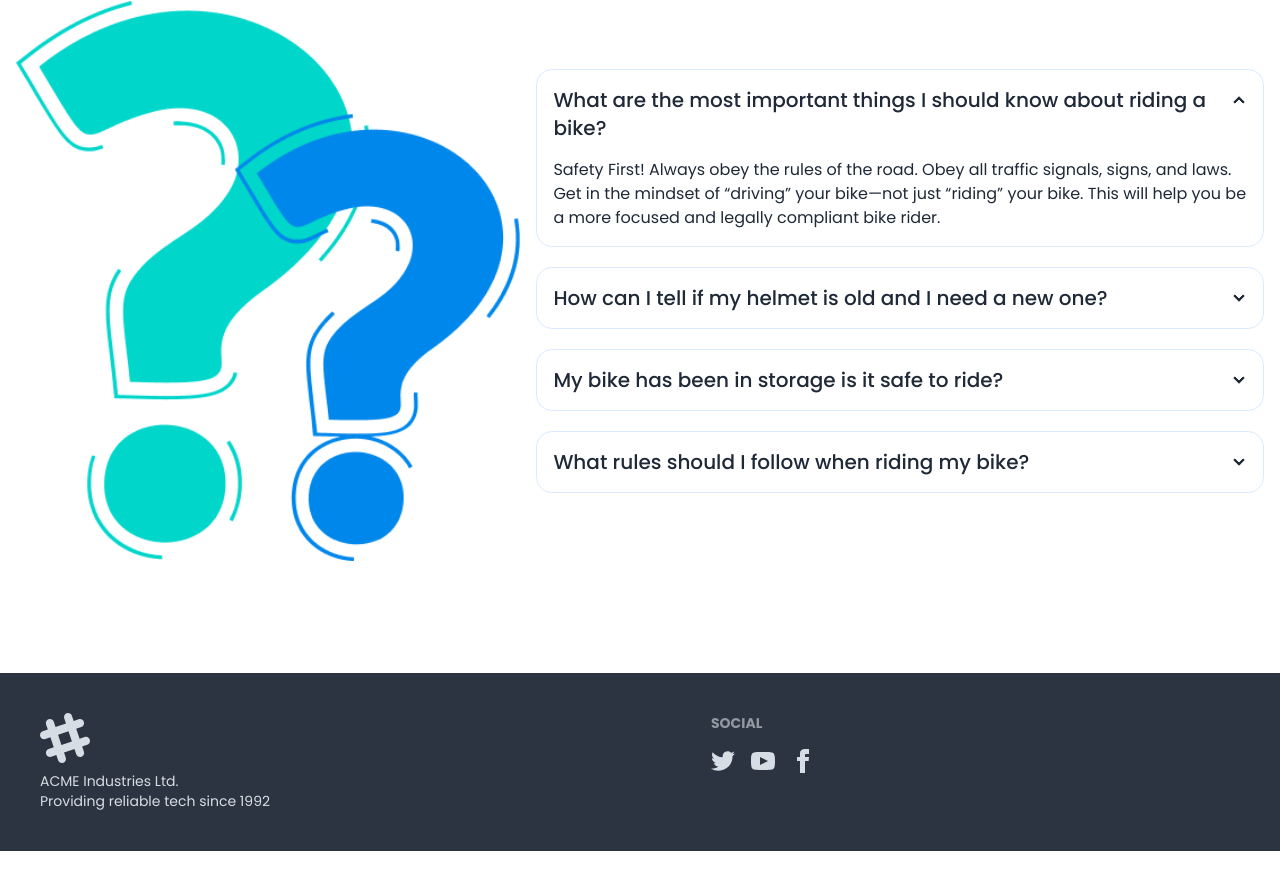
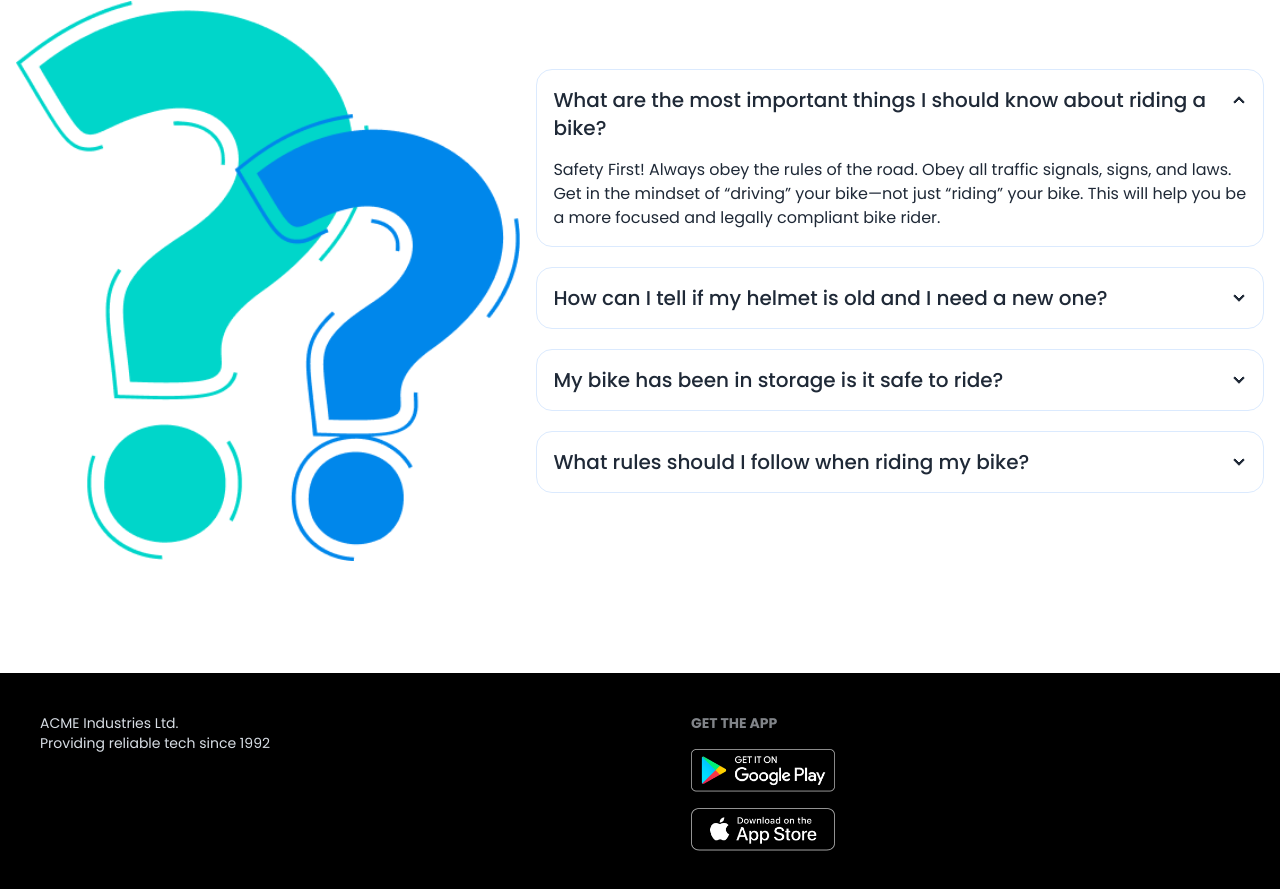
Before and after one commit to MUKTADIR-ALAM/biker-zone, a plain HTML site: page index.html in a window 1280 px wide. Shown: the part 1541-2430 px from the top of the page. Before the commit the page ends 2392 px from the top, so only its background shows below. Drawn offline with nearby package versions, Linux system fonts and the light colour scheme.

Commit message:
basic footer customization

```diff
--- a/index.html
+++ b/index.html
@@ -313,19 +313,9 @@
     </main>
 
     <!-- footer section -->
-    <footer class="footer bg-neutral text-neutral-content p-10">
+    <footer class="footer bg-black text-neutral-content p-10">
       <aside>
-        <svg
-          width="50"
-          height="50"
-          viewBox="0 0 24 24"
-          xmlns="http://www.w3.org/2000/svg"
-          fill-rule="evenodd"
-          clip-rule="evenodd"
-          class="fill-current">
-          <path
-            d="M22.672 15.226l-2.432.811.841 2.515c.33 1.019-.209 2.127-1.23 2.456-1.15.325-2.148-.321-2.463-1.226l-.84-2.518-5.013 1.677.84 2.517c.391 1.203-.434 2.542-1.831 2.542-.88 0-1.601-.564-1.86-1.314l-.842-2.516-2.431.809c-1.135.328-2.145-.317-2.463-1.229-.329-1.018.211-2.127 1.231-2.456l2.432-.809-1.621-4.823-2.432.808c-1.355.384-2.558-.59-2.558-1.839 0-.817.509-1.582 1.327-1.846l2.433-.809-.842-2.515c-.33-1.02.211-2.129 1.232-2.458 1.02-.329 2.13.209 2.461 1.229l.842 2.515 5.011-1.677-.839-2.517c-.403-1.238.484-2.553 1.843-2.553.819 0 1.585.509 1.85 1.326l.841 2.517 2.431-.81c1.02-.33 2.131.211 2.461 1.229.332 1.018-.21 2.126-1.23 2.456l-2.433.809 1.622 4.823 2.433-.809c1.242-.401 2.557.484 2.557 1.838 0 .819-.51 1.583-1.328 1.847m-8.992-6.428l-5.01 1.675 1.619 4.828 5.011-1.674-1.62-4.829z"></path>
-        </svg>
+
         <p>
           ACME Industries Ltd.
           <br />
@@ -333,41 +323,10 @@
         </p>
       </aside>
       <nav>
-        <h6 class="footer-title">Social</h6>
-        <div class="grid grid-flow-col gap-4">
-          <a>
-            <svg
-              xmlns="http://www.w3.org/2000/svg"
-              width="24"
-              height="24"
-              viewBox="0 0 24 24"
-              class="fill-current">
-              <path
-                d="M24 4.557c-.883.392-1.832.656-2.828.775 1.017-.609 1.798-1.574 2.165-2.724-.951.564-2.005.974-3.127 1.195-.897-.957-2.178-1.555-3.594-1.555-3.179 0-5.515 2.966-4.797 6.045-4.091-.205-7.719-2.165-10.148-5.144-1.29 2.213-.669 5.108 1.523 6.574-.806-.026-1.566-.247-2.229-.616-.054 2.281 1.581 4.415 3.949 4.89-.693.188-1.452.232-2.224.084.626 1.956 2.444 3.379 4.6 3.419-2.07 1.623-4.678 2.348-7.29 2.04 2.179 1.397 4.768 2.212 7.548 2.212 9.142 0 14.307-7.721 13.995-14.646.962-.695 1.797-1.562 2.457-2.549z"></path>
-            </svg>
-          </a>
-          <a>
-            <svg
-              xmlns="http://www.w3.org/2000/svg"
-              width="24"
-              height="24"
-              viewBox="0 0 24 24"
-              class="fill-current">
-              <path
-                d="M19.615 3.184c-3.604-.246-11.631-.245-15.23 0-3.897.266-4.356 2.62-4.385 8.816.029 6.185.484 8.549 4.385 8.816 3.6.245 11.626.246 15.23 0 3.897-.266 4.356-2.62 4.385-8.816-.029-6.185-.484-8.549-4.385-8.816zm-10.615 12.816v-8l8 3.993-8 4.007z"></path>
-            </svg>
-          </a>
-          <a>
-            <svg
-              xmlns="http://www.w3.org/2000/svg"
-              width="24"
-              height="24"
-              viewBox="0 0 24 24"
-              class="fill-current">
-              <path
-                d="M9 8h-3v4h3v12h5v-12h3.642l.358-4h-4v-1.667c0-.955.192-1.333 1.115-1.333h2.885v-5h-3.808c-3.596 0-5.192 1.583-5.192 4.615v3.385z"></path>
-            </svg>
-          </a>
+        <h6 class="footer-title">Get the App</h6>
+        <div class="grid grid-cols-1 gap-4">
+          <a><img class="w-36" src="./images/others/android.png" alt=""></a>
+          <a><img class="w-36" src="./images/others/ios.png" alt=""></a>
         </div>
       </nav>
     </footer>
```
